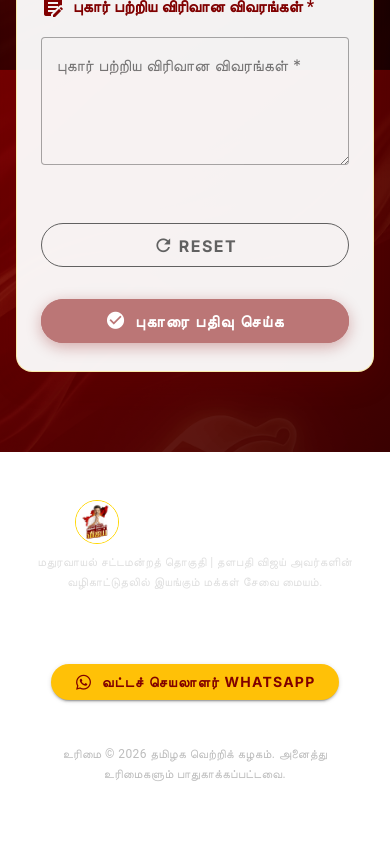
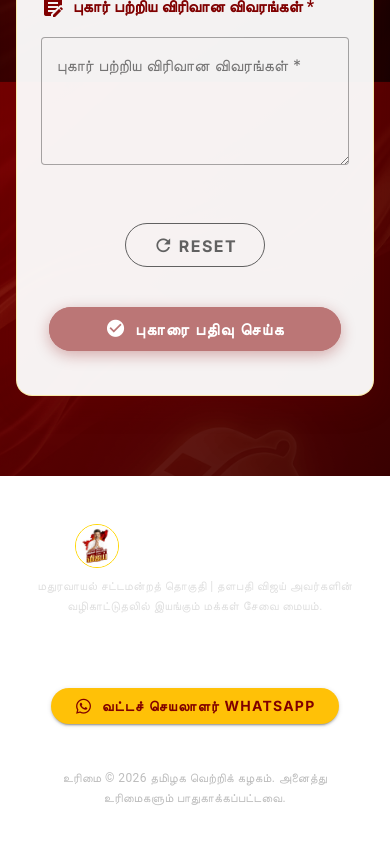
Before and after one commit to Vijayramesh26/tvk-155part, a Vue app: page / in a window 390 px wide. Shown: the part 1172-2016 px from the top of the page. Built offline with nearby package versions, Linux system fonts and the light colour scheme; a web font is replaced by a local one.

Commit message:
style(155part): improve complaint form action buttons responsiveness with flex-wrap and generous padding to prevent edge clipping

```diff
--- a/src/components/RegisterComplaint/components/ComplaintForm.vue
+++ b/src/components/RegisterComplaint/components/ComplaintForm.vue
@@ -116,12 +116,13 @@
       ></v-textarea>
 
       <!-- Action Buttons -->
-      <div class="d-flex flex-column flex-sm-row justify-center align-center gap-3 mt-8 w-100">
+      <div class="d-flex flex-wrap justify-center align-center gap-4 mt-8 mb-4 w-100 px-2">
         <v-btn
           type="button"
           variant="outlined"
           color="grey-darken-2"
-          class="font-weight-bold px-6 py-3 rounded-pill w-100 w-sm-auto my-1"
+          class="font-weight-bold px-6 py-3 rounded-pill my-1"
+          style="min-width: 140px;"
           size="large"
           @click="resetForm"
           :disabled="isLoading"
@@ -132,7 +133,8 @@
 
         <v-btn
           type="submit"
-          class="btn-tvk-maroon font-weight-black px-8 py-3 rounded-pill w-100 w-sm-auto my-1"
+          class="btn-tvk-maroon font-weight-black px-8 py-3 rounded-pill my-1 flex-grow-1 flex-sm-grow-0"
+          style="min-width: 240px;"
           size="large"
           :loading="isLoading"
           :disabled="!valid || isLoading"
```
